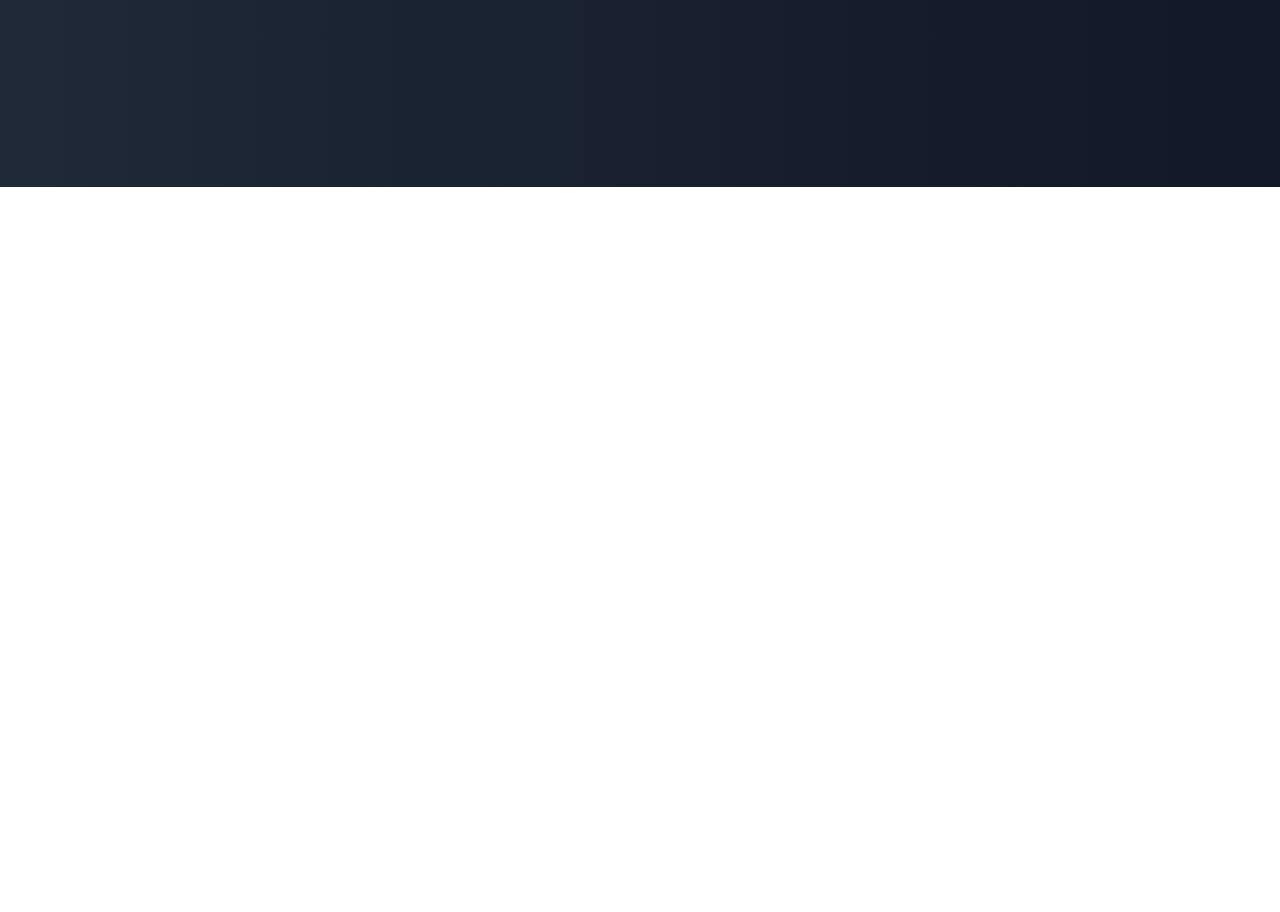
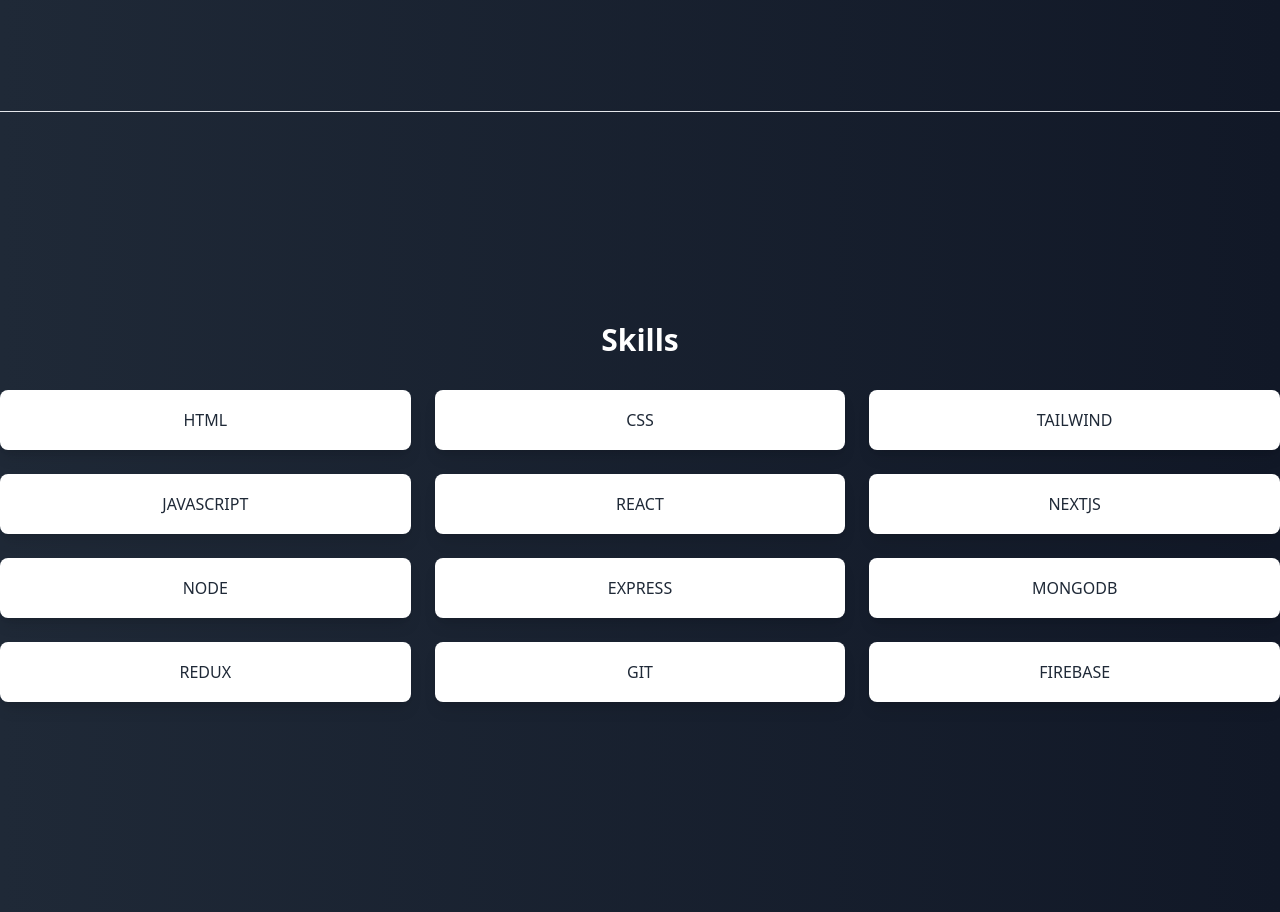
Before and after one commit to haroon8391/portfolio, a React (Create React App) app: page / in a window 1280 px wide. Shown: the part 1490-2402 px from the top of the page. Before the commit the page ends 1677 px from the top, so only its background shows below. Built offline with nearby package versions, Linux system fonts and the light colour scheme.

Commit message:
added skills section

```diff
--- a/src/App.css
+++ b/src/App.css
@@ -15,3 +15,58 @@
 .animate-pulse {
     animation: pulse 2s infinite;
 }
+
+@keyframes slide-in-left {
+    from {
+        transform: translateX(-100%);
+        opacity: 0;
+    }
+
+    to {
+        transform: translateX(0);
+        opacity: 1;
+    }
+}
+
+@keyframes slide-in-right {
+    from {
+        transform: translateX(100%);
+        opacity: 0;
+    }
+
+    to {
+        transform: translateX(0);
+        opacity: 1;
+    }
+}
+
+@keyframes bounce {
+
+    0%,
+    20%,
+    50%,
+    80%,
+    100% {
+        transform: translateY(0);
+    }
+
+    40% {
+        transform: translateY(-30px);
+    }
+
+    60% {
+        transform: translateY(-15px);
+    }
+}
+
+.animate-slide-in-left {
+    animation: slide-in-left 1s ease-out;
+}
+
+.animate-slide-in-right {
+    animation: slide-in-right 1s ease-out;
+}
+
+.animate-bounce {
+    animation: bounce 1s infinite;
+}
--- a/src/App.js
+++ b/src/App.js
@@ -5,6 +5,7 @@
 import About from './Pages/About';
 import Projects from './Pages/Projects';
 import Contact from './Pages/Contact';
+import Skills from './Pages/Skills';
 
 function App() {
   return (
@@ -14,6 +15,7 @@
         <Routes>
           <Route path="/" element={<Home />} />
           <Route path="/about" element={<About />} />
+          <Route path='/skills' element={<Skills />} />
           <Route path="/projects" element={Projects} />
           <Route path="/contact" element={Contact} />
         </Routes>
--- a/src/Components/Navbar.jsx
+++ b/src/Components/Navbar.jsx
@@ -9,7 +9,7 @@
   };
 
   return (
-    <nav className="bg-gray-800 p-4">
+    <nav className="bg-gray-800 p-4 fixed top-0 w-full">
       <div className="container mx-auto flex flex-wrap justify-between items-center">
         <div className="w-full flex justify-between lg:w-auto lg:static lg:block lg:justify-start">
           <div className="text-white text-2xl font-bold">
--- a/src/Pages/About.jsx
+++ b/src/Pages/About.jsx
@@ -1,7 +1,9 @@
 import React from "react";
+import Skills from "./Skills";
 
 const About = () => {
   return (
+    <>
       <div className="flex flex-col items-center justify-center min-h-screen bg-gradient-to-r from-gray-800 to-gray-900 text-white px-6 md:px-12 lg:px-24 py-8">
         <div className="text-center lg:text-left lg:w-2/3">
           <h1 className="text-4xl font-extrabold mb-6 text-center">About Me</h1>
@@ -27,6 +29,9 @@
           </p>
         </div>
       </div>
+      <hr />
+      <Skills />
+    </>
   );
 };
 
--- /dev/null
+++ b/src/Pages/Skills.jsx
@@ -0,0 +1,51 @@
+import React from "react";
+
+const Skills = () => {
+  return (
+    <section className="skills-section min-h-screen py-12 bg-gradient-to-r from-gray-800 to-gray-900 flex justify-center items-center">
+      <div className="container mx-auto text-center">
+        <h2 className="text-3xl font-bold text-white mb-8">Skills</h2>
+        <div className="grid grid-cols-1 sm:grid-cols-2 md:grid-cols-3 gap-6">
+          <div className="skill-box animate-slide-in-left bg-white text-gray-800 p-4 rounded-lg shadow-lg transition-all duration-300 hover:bg-gray-800 hover:text-white border-2 border-transparent hover:border-white">
+            HTML
+          </div>
+          <div className="skill-box animate-slide-in-left bg-white text-gray-800 p-4 rounded-lg shadow-lg transition-all duration-300 hover:bg-gray-800 hover:text-white border-2 border-transparent hover:border-white">
+            CSS
+          </div>
+          <div className="skill-box animate-slide-in-left bg-white text-gray-800 p-4 rounded-lg shadow-lg transition-all duration-300 hover:bg-gray-800 hover:text-white border-2 border-transparent hover:border-white">
+            TAILWIND
+          </div>
+          <div className="skill-box animate-slide-in-right bg-white text-gray-800 p-4 rounded-lg shadow-lg transition-all duration-300 hover:bg-gray-800 hover:text-white border-2 border-transparent hover:border-white">
+            JAVASCRIPT
+          </div>
+          <div className="skill-box animate-slide-in-right bg-white text-gray-800 p-4 rounded-lg shadow-lg transition-all duration-300 hover:bg-gray-800 hover:text-white border-2 border-transparent hover:border-white">
+            REACT
+          </div>
+          <div className="skill-box animate-slide-in-right bg-white text-gray-800 p-4 rounded-lg shadow-lg transition-all duration-300 hover:bg-gray-800 hover:text-white border-2 border-transparent hover:border-white">
+            NEXTJS
+          </div>
+          <div className="skill-box animate-slide-in-left bg-white text-gray-800 p-4 rounded-lg shadow-lg transition-all duration-300 hover:bg-gray-800 hover:text-white border-2 border-transparent hover:border-white">
+            NODE
+          </div>
+          <div className="skill-box animate-slide-in-left bg-white text-gray-800 p-4 rounded-lg shadow-lg transition-all duration-300 hover:bg-gray-800 hover:text-white border-2 border-transparent hover:border-white">
+            EXPRESS
+          </div>
+          <div className="skill-box animate-slide-in-left bg-white text-gray-800 p-4 rounded-lg shadow-lg transition-all duration-300 hover:bg-gray-800 hover:text-white border-2 border-transparent hover:border-white">
+            MONGODB
+          </div>
+          <div className="skill-box animate-slide-in-right bg-white text-gray-800 p-4 rounded-lg shadow-lg transition-all duration-300 hover:bg-gray-800 hover:text-white border-2 border-transparent hover:border-white">
+            REDUX
+          </div>
+          <div className="skill-box animate-slide-in-right bg-white text-gray-800 p-4 rounded-lg shadow-lg transition-all duration-300 hover:bg-gray-800 hover:text-white border-2 border-transparent hover:border-white">
+            GIT
+          </div>
+          <div className="skill-box animate-slide-in-right bg-white text-gray-800 p-4 rounded-lg shadow-lg transition-all duration-300 hover:bg-gray-800 hover:text-white border-2 border-transparent hover:border-white">
+            FIREBASE
+          </div>
+        </div>
+      </div>
+    </section>
+  );
+};
+
+export default Skills;
```
Lines whose indentation alone changed are shown as unchanged.
